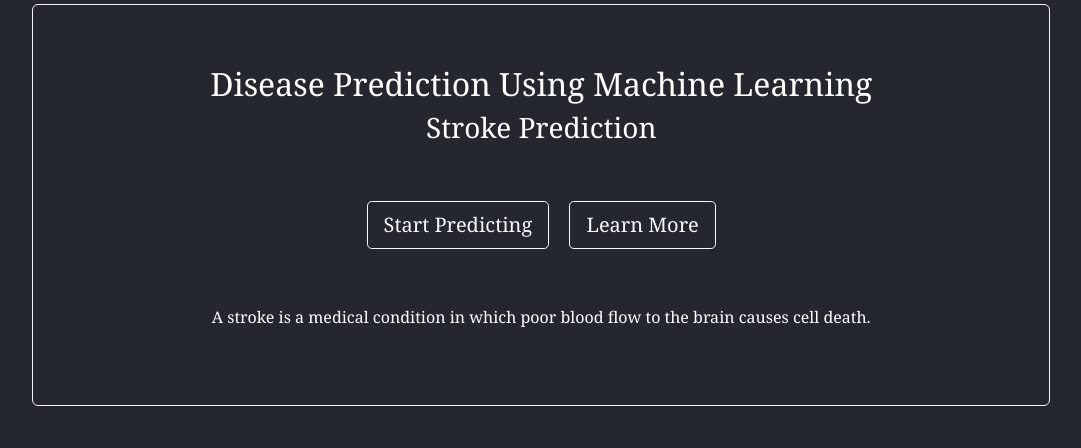
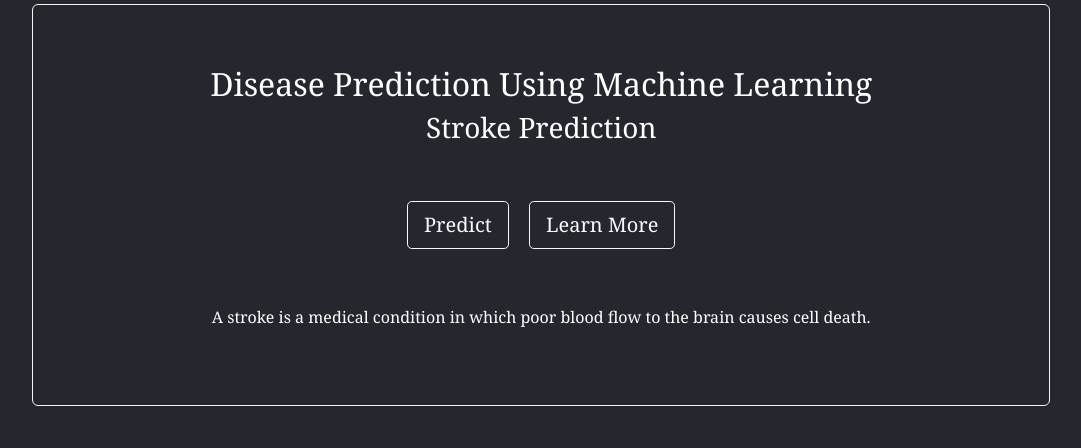
Before and after one commit to rdshinde/Predicto, a Django app: page / in a window 1280 px wide. Shown: the part 229-677 px from the top of the page, without its empty margins (54-1135 px from the left). Run offline with Django 3.2, Linux system fonts and the light colour scheme.

Commit message:
fix:naming

```diff
--- a/Predicto/templates/index.html
+++ b/Predicto/templates/index.html
@@ -16,7 +16,7 @@
             role="button"
             rel="nofollow"
             target="_self"
-            >Start Predicting</a
+            >Predict</a
           >
 
           <a
```
Also changed, not shown: Predicto/templates/base.html (line endings or trailing spaces).
